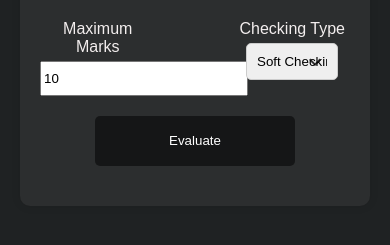
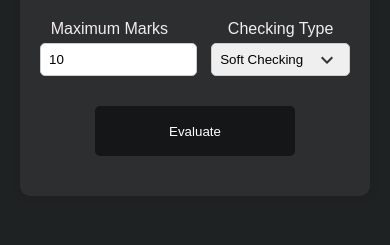
Before and after one commit to harsh1504660/Smart-Answer-Evaluator, a Flask app: page /img in a window 390 px wide. Shown: the part 421-666 px from the top of the page. Run offline with Flask 3, Linux system fonts and the light colour scheme.

Commit message:
Update img.html

```diff
--- a/app/templates/img.html
+++ b/app/templates/img.html
@@ -6,13 +6,13 @@
     <meta name="viewport" content="width=device-width, initial-scale=1.0">
     <title>Smart Answer Evaluator - Evaluate Answers</title>
     <style>
-
         body {
             font-family: Arial, sans-serif;
             margin: 0;
             padding: 0;
             background-color: #1F2223;
         }
+
         .container {
             max-width: 800px;
             margin: 10px auto 0;
@@ -20,11 +20,13 @@ body {
             text-align: center;
             color: #333;
         }
+
         .navbar {
             background-color: #4A2C2A;
             overflow: hidden;
             position: relative;
         }
+
         .navbar a {
             float: left;
             display: block;
@@ -33,37 +35,56 @@ body {
             padding: 14px 20px;
             text-decoration: none;
         }
+
         .navbar a:hover {
             background-color: #a1523e93;
         }
+
         .navbar a.icon {
             display: none;
         }
+
         @media screen and (max-width: 600px) {
             .navbar a:not(:first-child) {
                 display: none;
             }
+
             .navbar a.icon {
                 display: block;
-        float: left; /* Align icon to the left */
+                float: left;
+                /* Align icon to the left */
                 color: #fff;
             }
         }
+
         @media screen and (max-width: 600px) {
             .navbar.responsive {
                 position: relative;
             }
+
             .navbar.responsive a.icon {
                 position: absolute;
                 right: 0;
                 top: 0;
             }
+
             .navbar.responsive a {
                 display: block;
                 float: none;
                 text-align: left;
             }
+
+            .form-group.max-marks-checking .input-container {
+                width: 100%;
             }
+
+            .form-group.max-marks-checking .input-container select,
+            .form-group.max-marks-checking .input-container input[type="text"] {
+                width: calc(100% - 20px);
+                /* Full width minus padding */
+            }
+        }
+
         .form-container {
             background-color: #a59f9f18;
             padding: 20px;
@@ -71,15 +92,18 @@ body {
             border-radius: 10px;
             box-shadow: 0 0 10px rgba(0, 0, 0, 0.1);
         }
+
         .form-group {
             margin-bottom: 20px;
         }
+
         .form-group label {
             display: block;
             margin-bottom: 5px;
         }
+
         .form-group select {
-    width: 80%;
+            width: 100%;
             padding: 10px;
             border: 1px solid #ccc;
             border-radius: 5px;
@@ -92,6 +116,7 @@ body {
             background-repeat: no-repeat;
             background-position: right 10px top 50%;
         }
+
         .form-group input[type="submit"] {
             width: 200px;
             height: 50px;
@@ -102,16 +127,20 @@ body {
             cursor: pointer;
             transition: background-color 0.3s;
         }
+
         .form-group input[type="submit"]:hover {
             background-color: #555;
         }
+
         .form-group.max-marks-checking {
             display: flex;
             justify-content: space-between;
+            flex-wrap: wrap;
         }
 
         .form-group.max-marks-checking .input-container {
-    width: calc(55% - 55px);
+            width: calc(48% - 10px);
+            margin-bottom: 10px;
         }
 
         .form-group.max-marks-checking .input-container label {
@@ -119,10 +148,19 @@ body {
             margin-bottom: 5px;
         }
 
-.form-group.max-marks-checking .input-container input[type="text"] {
-    width: 200px;
-    height: 0.75cm; /* Adjusted width for maximum marks input */
+        .form-group.max-marks-checking .input-container input[type="text"],
+        .form-group.max-marks-checking .input-container select {
+            width: 100%;
+            padding: 8px;
+            border: 1px solid #ccc;
+            border-radius: 5px;
+            outline: none;
+            resize: none;
+            appearance: none;
+            -webkit-appearance: none;
+            -moz-appearance: none;
         }
+
         .image-upload {
             position: relative;
             overflow: hidden;
@@ -163,10 +201,12 @@ body {
             max-height: 200px;
             margin-top: 10px;
         }
+
         h1 {
             color: #f3eeee;
         }
-        label{
+
+        label {
             color: #f3eeee;
         }
     </style>
@@ -179,7 +219,7 @@ body {
         <a href="/about">About Us</a>
         <a href="/help">Help</a>
         <a href="/contact">Contact Us</a>
-    <a href="/training">Training Your Model</a>
+        <a href="/training">Model Access</a>
     </div>
     <div class="container">
         <h1>Evaluate Answers</h1>
```
Lines whose indentation alone changed are shown as unchanged.
